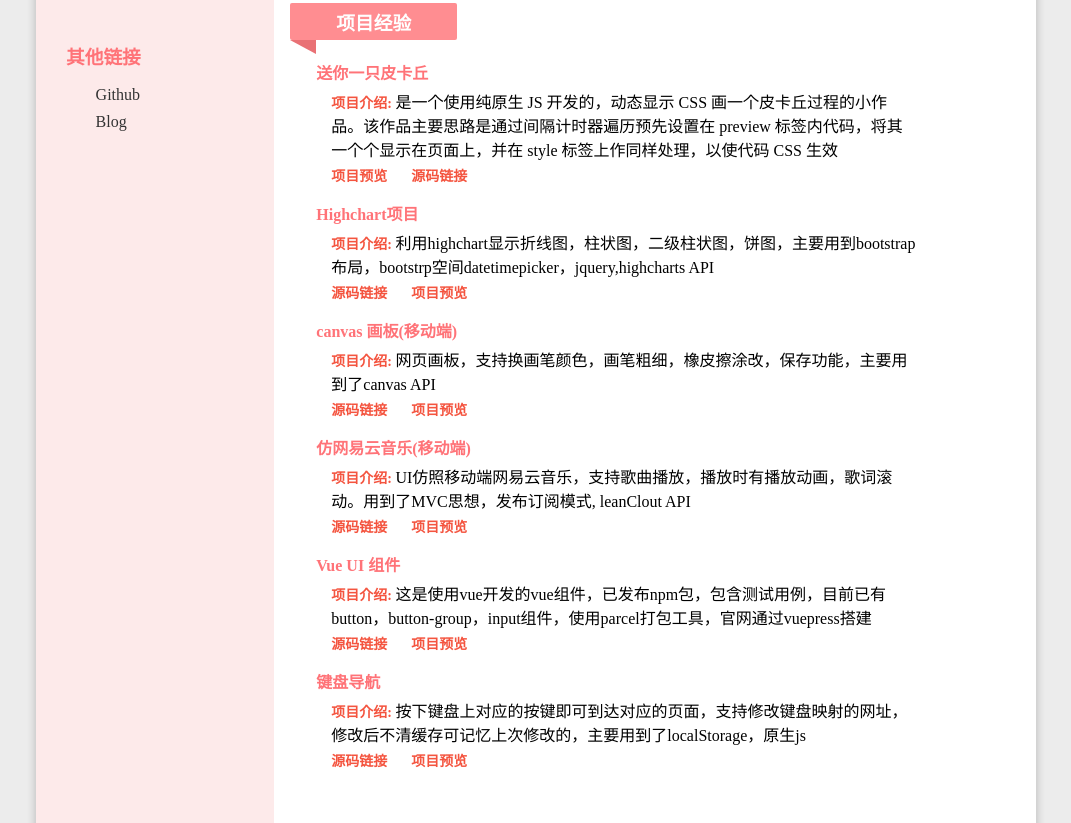
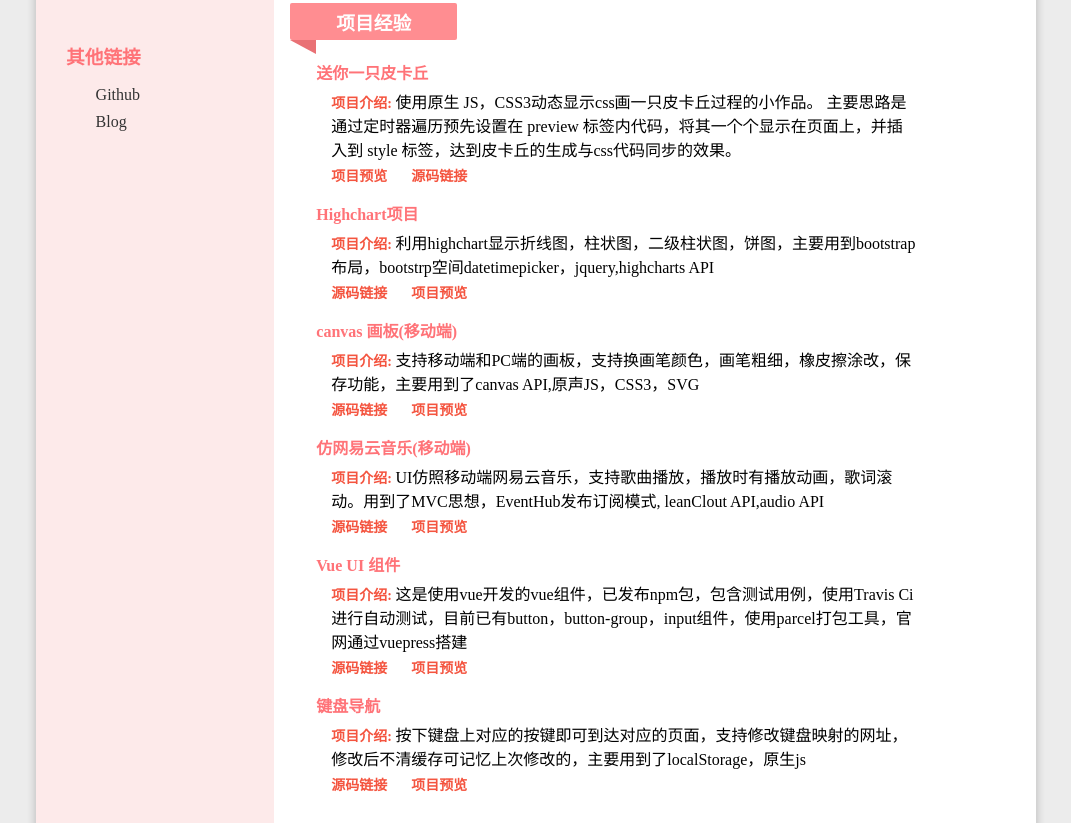
Before and after one commit to cxyxiaoyuyu/resume-2019, a plain HTML site: page index.html in a window 1280 px wide. Shown: the part 705-1528 px from the top of the page, without its empty margins (104-1175 px from the left). Drawn offline with Linux system fonts and the light colour scheme.

Commit message:
change project description

```diff
--- a/index.html
+++ b/index.html
@@ -152,8 +152,8 @@
                     <ul>
                       <li>
                         <span>项目介绍: </span>
-                        是一个使用纯原生 JS 开发的，动态显示 CSS 画一个皮卡丘过程的小作品。该作品主要思路是通过间隔计时器遍历预先设置在 preview 标签内代码，将其一个个显示在页面上，并在 style 标签上作同样处理，以使代码 CSS 生效
-                      </li>
+                        使用原生 JS，CSS3动态显示css画一只皮卡丘过程的小作品。
+主要思路是通过定时器遍历预先设置在 preview 标签内代码，将其一个个显示在页面上，并插入到 style 标签，达到皮卡丘的生成与css代码同步的效果。
                       <li>
                         <span class="link"><a target="_blank" href="https://cxyxiaoyuyu.github.io/pikaqiu/pikachu.html">项目预览</a></span>
                         <span class="link"><a target="_blank" href="https://github.com/cxyxiaoyuyu/pikaqiu">源码链接  </a></span>
@@ -178,7 +178,7 @@
                     <ul>
                       <li>
                         <span>项目介绍: </span>
-                        网页画板，支持换画笔颜色，画笔粗细，橡皮擦涂改，保存功能，主要用到了canvas API
+                        支持移动端和PC端的画板，支持换画笔颜色，画笔粗细，橡皮擦涂改，保存功能，主要用到了canvas API,原声JS，CSS3，SVG
                       </li>
                       <li>
                         <span class="link"><a target="_blank" href="https://github.com/cxyxiaoyuyu/canvas-demo">源码链接</a></span>
@@ -191,7 +191,7 @@
                     <ul>
                       <li>
                         <span>项目介绍: </span>
-                        UI仿照移动端网易云音乐，支持歌曲播放，播放时有播放动画，歌词滚动。用到了MVC思想，发布订阅模式, leanClout API
+                        UI仿照移动端网易云音乐，支持歌曲播放，播放时有播放动画，歌词滚动。用到了MVC思想，EventHub发布订阅模式, leanClout API,audio API
                       </li>
                       <li>
                         <span class="link"><a target="_blank" href="https://github.com/cxyxiaoyuyu/music-demo">源码链接</a></span>
@@ -204,7 +204,7 @@
                     <ul>
                       <li>
                         <span>项目介绍: </span>
-                        这是使用vue开发的vue组件，已发布npm包，包含测试用例，目前已有button，button-group，input组件，使用parcel打包工具，官网通过vuepress搭建
+                        这是使用vue开发的vue组件，已发布npm包，包含测试用例，使用Travis Ci 进行自动测试，目前已有button，button-group，input组件，使用parcel打包工具，官网通过vuepress搭建
                       </li>
                       <li>
                         <span class="link"><a target="_blank" href="https://github.com/cxyxiaoyuyu/gulu">源码链接 </a></span>
```
